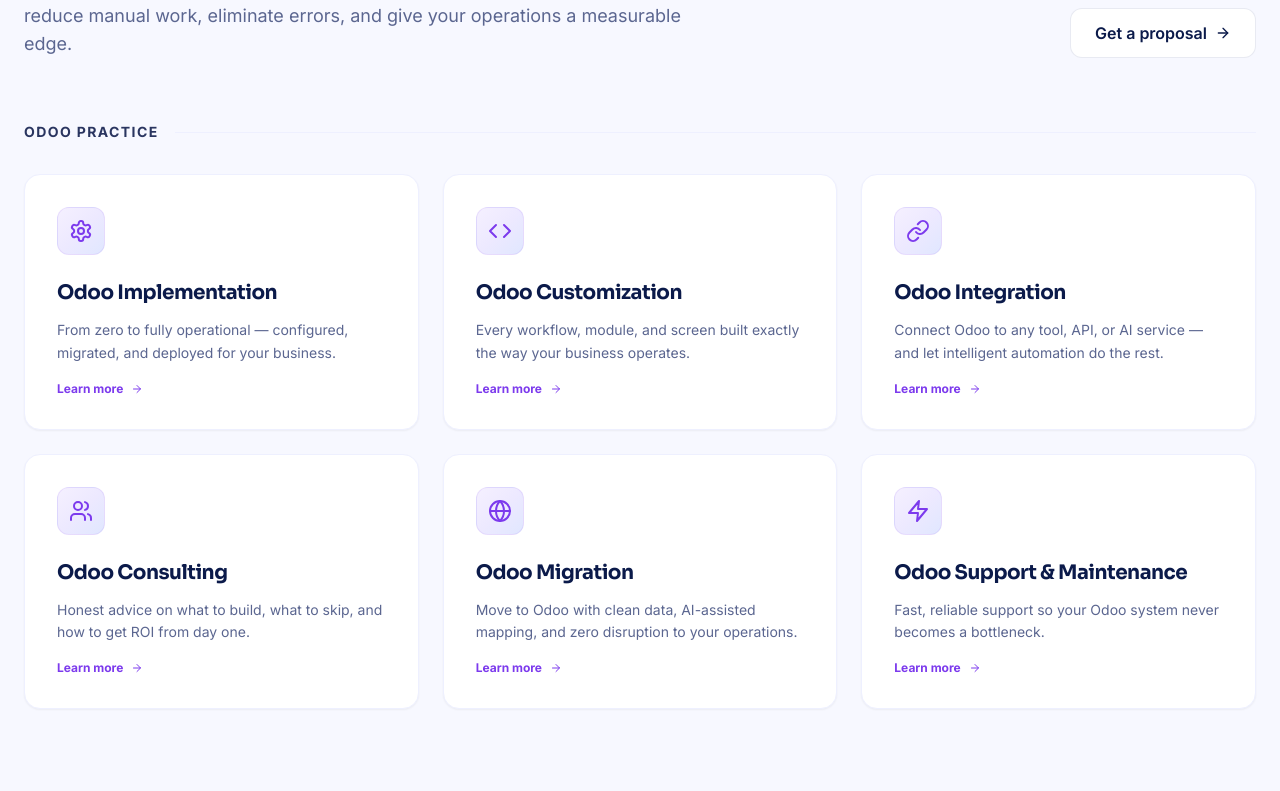
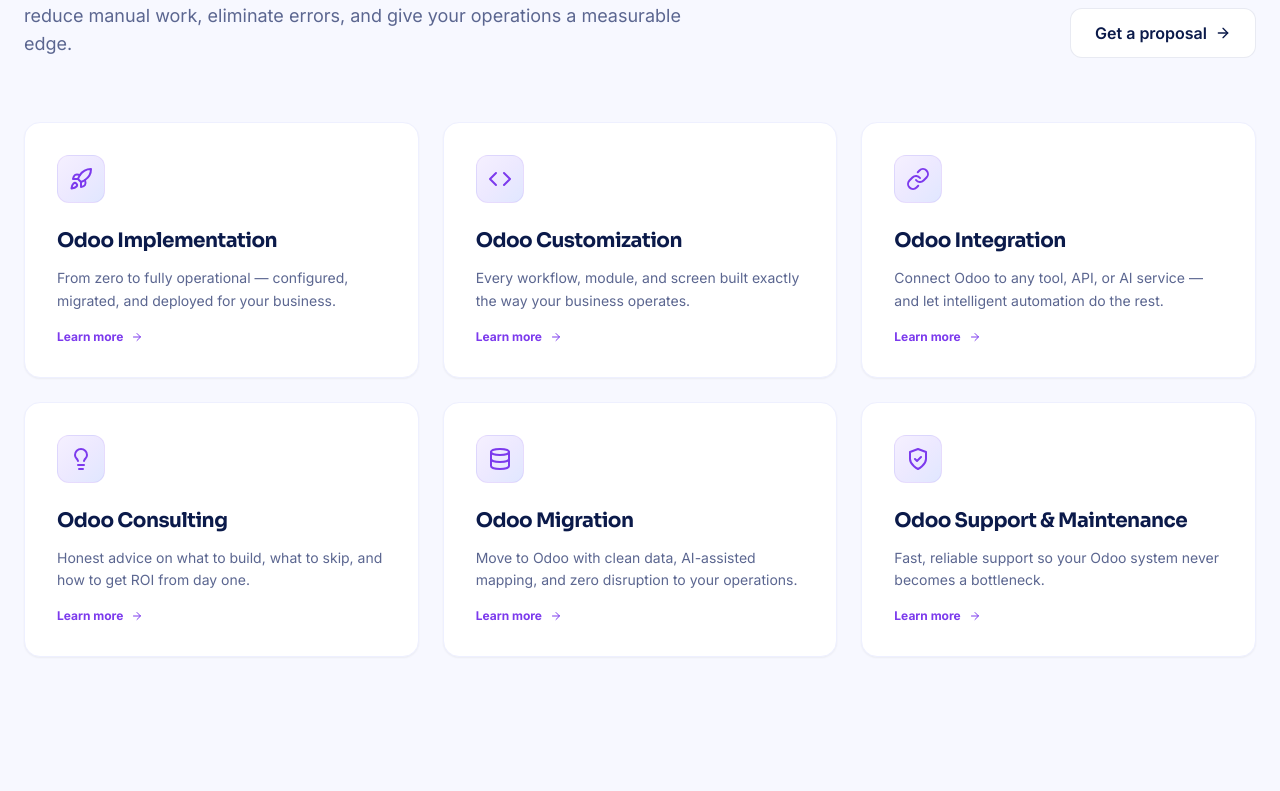
Before and after one commit to Morardas-Joshi/Skynex, a React (Vite) app: page / in a window 1280 px wide. Shown: the part 1066-1857 px from the top of the page. Built offline with nearby package versions, Linux system fonts and the light colour scheme.

Commit message:
update skynex

```diff
--- a/src/pages/Home.jsx
+++ b/src/pages/Home.jsx
@@ -1,6 +1,6 @@
 import React from 'react';
 import { motion } from 'framer-motion';
-import { ArrowRight, BarChart2, Cpu, Globe, Zap, CheckCircle2, Star, Users, Briefcase, Award, Settings, Code, BarChart, Link as LinkIcon } from 'lucide-react';
+import { ArrowRight, BarChart2, Cpu, Globe, Zap, CheckCircle2, Star, Users, Briefcase, Award, Settings, Code, BarChart, Link as LinkIcon, Rocket, Lightbulb, Database, ShieldCheck } from 'lucide-react';
 import { Link } from 'react-router-dom';
 import GlassCard from '../components/GlassCard';
 
@@ -300,14 +300,14 @@
                 Two practices. <span className="text-gradient">One partner.</span>
               </h2> */}
               <h2 className="text-4xl md:text-5xl font-sora font-bold text-ink">
-                Odoo runs your business. <br />
-                <span className="text-gradient">AI runs it better.</span>
+                Odoo runs your business.<br />
+                <span className="text-gradient"> AI runs it better.</span>
               </h2>
               <p className="text-lg text-ink-3 mt-4">
                 From ERP implementation to intelligent automation — every service is built to reduce manual work, eliminate errors, and give your operations a measurable edge.
               </p>
             </div>
-            <Link to="/services" className="btn-secondary group">
+            <Link to="/contact" className="btn-secondary group">
               <span>Get a proposal</span>
               <ArrowRight className="w-4 h-4 group-hover:translate-x-1 transition-transform" />
             </Link>
@@ -315,18 +315,18 @@
 
           {/* Odoo Practice */}
           <div className="mb-20">
-            <div className="flex items-center gap-4 mb-8">
+            {/* <div className="flex items-center gap-4 mb-8">
               <span className="text-sm font-bold uppercase tracking-widest text-ink-2">Odoo Practice</span>
               <div className="h-px bg-paper-3 flex-1" />
-            </div>
+            </div> */}
             <div className="grid grid-cols-1 md:grid-cols-2 lg:grid-cols-3 gap-6">
               {[
-                { title: "Odoo Implementation", desc: "From zero to fully operational — configured, migrated, and deployed for your business.", icon: <Settings /> },
+                { title: "Odoo Implementation", desc: "From zero to fully operational — configured, migrated, and deployed for your business.", icon: <Rocket /> },
                 { title: "Odoo Customization", desc: "Every workflow, module, and screen built exactly the way your business operates.", icon: <Code /> },
                 { title: "Odoo Integration", desc: "Connect Odoo to any tool, API, or AI service — and let intelligent automation do the rest.", icon: <LinkIcon /> },
-                { title: "Odoo Consulting", desc: "Honest advice on what to build, what to skip, and how to get ROI from day one.", icon: <Users /> },
-                { title: "Odoo Migration", desc: "Move to Odoo with clean data, AI-assisted mapping, and zero disruption to your operations.", icon: <Globe /> },
-                { title: "Odoo Support & Maintenance", desc: "Fast, reliable support so your Odoo system never becomes a bottleneck.", icon: <Zap /> }
+                { title: "Odoo Consulting", desc: "Honest advice on what to build, what to skip, and how to get ROI from day one.", icon: <Lightbulb /> },
+                { title: "Odoo Migration", desc: "Move to Odoo with clean data, AI-assisted mapping, and zero disruption to your operations.", icon: <Database /> },
+                { title: "Odoo Support & Maintenance", desc: "Fast, reliable support so your Odoo system never becomes a bottleneck.", icon: <ShieldCheck /> }
               ].map((svc, idx) => (
                 <motion.div
                   key={idx}
@@ -347,7 +347,7 @@
           </div>
 
           {/* AI Practice */}
-          <div>
+          {/* <div>
             <div className="flex items-center gap-4 mb-8">
               <span className="text-sm font-bold uppercase tracking-widest text-ink-2">AI Practice</span>
               <div className="h-px bg-paper-3 flex-1" />
@@ -375,7 +375,7 @@
                 </motion.div>
               ))}
             </div>
-          </div>
+          </div> */}
         </div>
       </motion.section>
 
```
